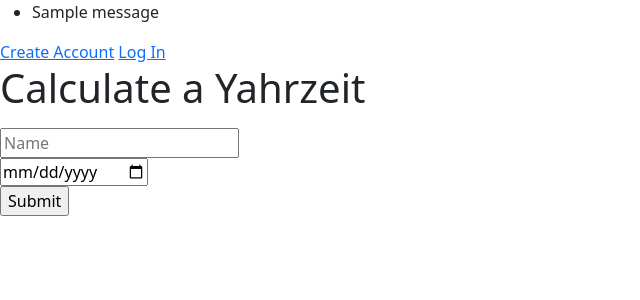
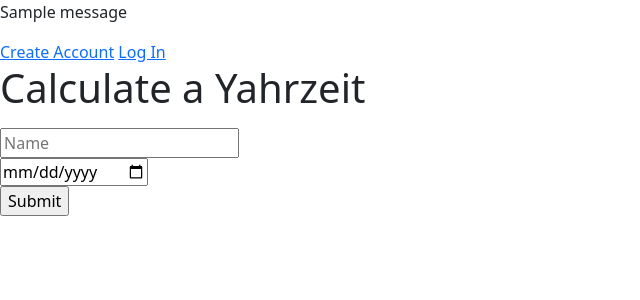
Before and after one commit to algavrich/yahrzeit, a Django app: page /yahrzeit/ in a window 1280 px wide. Shown: the top 300 px of the page, without its empty margins (0-640 px from the left). Run offline with Django 4.2, Linux system fonts and the light colour scheme; tables that the repository leaves empty hold one stand-in row (values such as "Sample post"); one stand-in notice (Sample message) is shown.

Commit message:
Change message elements from unordered list items to div containing paragraphs
Co-authored-by: Eleah Miner <Eleahloucks@users.noreply.github.com>

```diff
--- a/mysite/yahrzeit_app/templates/base.html
+++ b/mysite/yahrzeit_app/templates/base.html
@@ -22,11 +22,11 @@
 <body>
 
   {% if messages %}
-  <ul class="messages">
+  <div class="messages">
       {% for message in messages %}
-      <li {% if message.tags %} class="{{ message.tags }}"{% endif %}>{{ message }}</li>
+      <p {% if message.tags %} class="{{ message.tags }}"{% endif %}>{{ message }}</p>
       {% endfor %}
-  </ul>
+  </div>
   {% endif %}
 
   {% block body %}{% endblock %}
```
